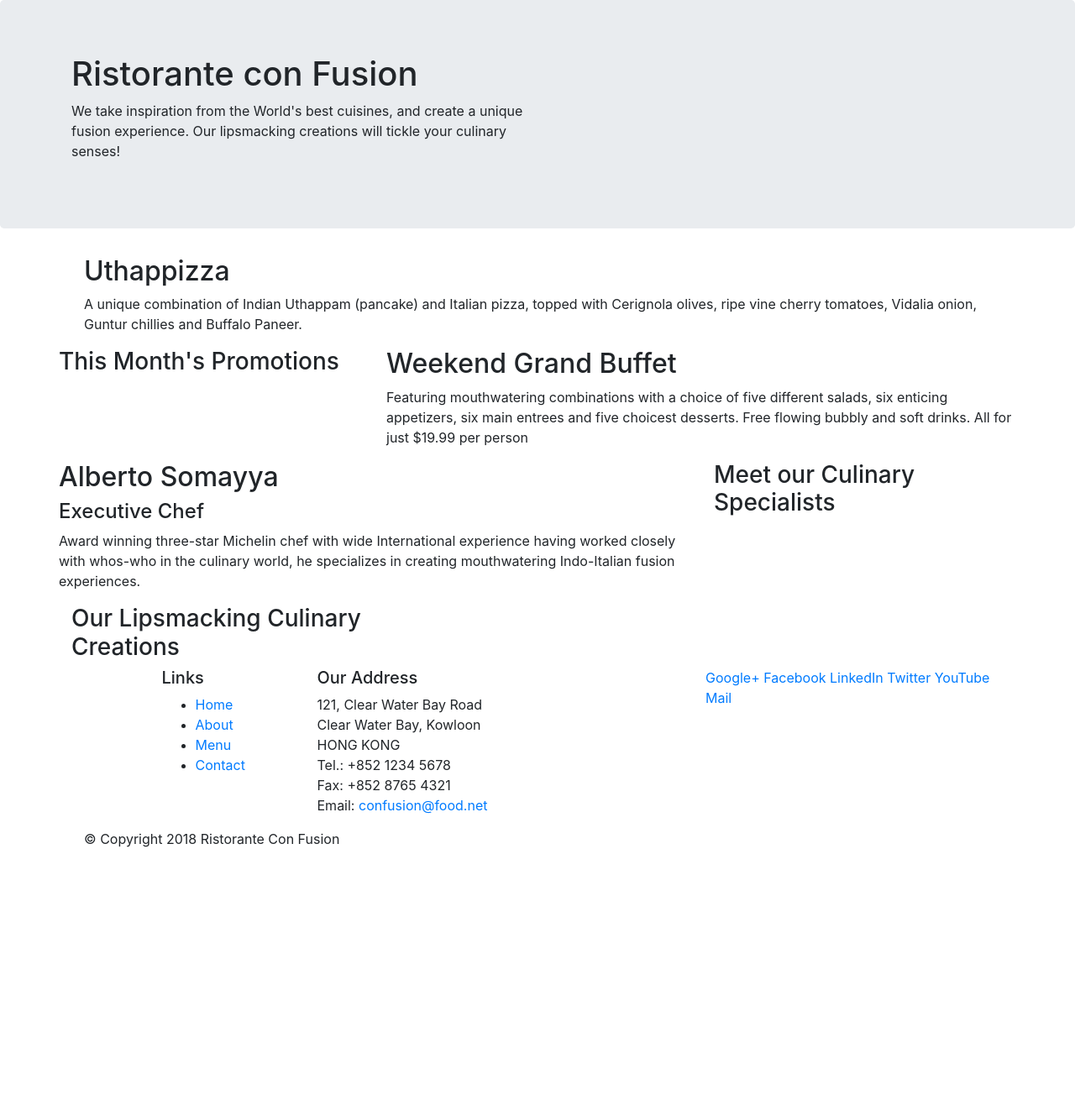
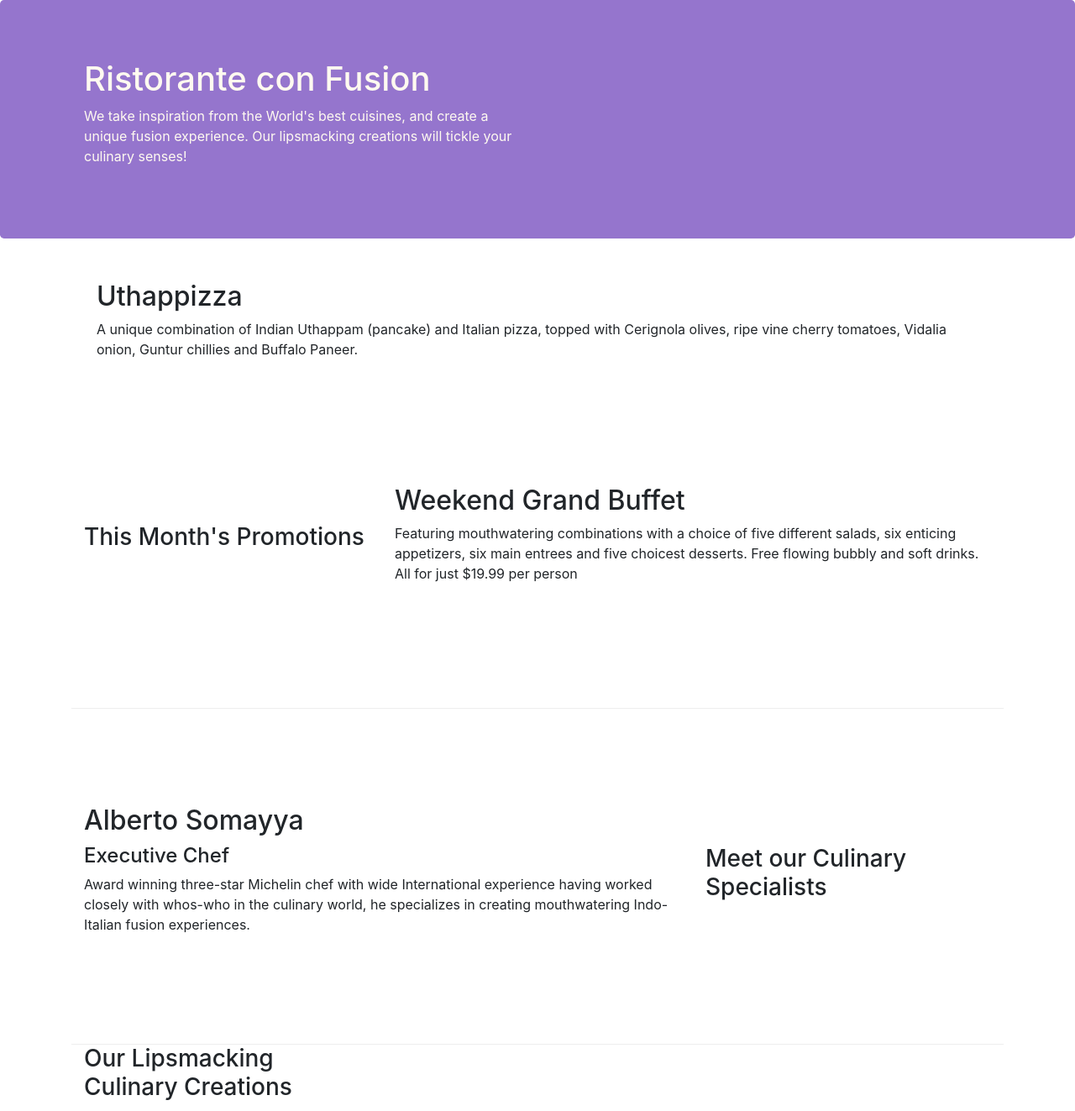
Before and after one commit to ngireric123/coursera-bootstrap-4, a website: page index.html in a window 1280 px wide. Shown: the top 1323 px of the page at 84% size. Before the commit the page ends 1027 px from the top, so only its background shows below. Drawn offline with nearby package versions, Linux system fonts and the light colour scheme.

Commit message:
bootstrap grid part 2

```diff
--- /dev/null
+++ b/css/styles.css
@@ -0,0 +1,30 @@
+.row-header {
+    margin: 0px auto;
+    padding: 0px auto;
+}
+
+.row-content {
+    margin: 0px auto;
+    padding: 50px 0px 50px 0px;
+    border-bottom: 1px ridge;
+    min-height: 400px;
+}
+
+.footer {
+    background-color: #D1C4E9;
+    margin: 0px auto;
+    padding: 20px 0px 20px 0px;
+}
+
+.jumbotron {
+    padding: 70px 30px 70px 30px;
+    margin: 0px auto;
+    background: #9575CD;
+    color: floralwhite;
+}
+
+.address {
+    font-size: 80%;
+    margin: 0px;
+    color: #0f0f0f;
+}
--- a/index.html
+++ b/index.html
@@ -9,6 +9,7 @@
 
       <!-- Bootstrap CSS -->
       <link rel="stylesheet" href="node_modules/bootstrap/dist/css/bootstrap.min.css">
+      <link rel="stylesheet" href="css/styles.css">
     <title>Ristorante Con Fusion</title>
 </head>
 
@@ -16,7 +17,7 @@
 
     <header class="jumbotron">
         <div class="container">
-            <div class="row">
+            <div class="row row-header">
                 <div class="col-12 col-sm-6">
                     <h1>Ristorante con Fusion</h1>
                     <p>We take inspiration from the World's best cuisines, and create a unique fusion experience. Our lipsmacking creations will tickle your culinary senses!</p>
@@ -28,7 +29,7 @@
     </header>
 
     <div class="container">
-        <div class="row">
+        <div class="row row-content align-items-center">
             <div class="col-12 col-sm-4 order-sm-last col-dm-3">
                 <h3>Our Lipsmacking Culinary Creations</h3>
             </div>
@@ -40,7 +41,7 @@
         </div>
 
 
-        <div class="row">
+        <div class="row row-content align-items-center">
             <div class="col-12 col-sm-4 col-dm-3">
                 <h3>This Month's Promotions</h3>
             </div>
@@ -50,7 +51,7 @@
             </div>
         </div>
 
-        <div class="row">
+        <div class="row row-content align-items-center">
             <div class="col-12 col-sm-4 order-sm-last col-dm-3">
                 <h3>Meet our Culinary Specialists</h3>
             </div>
@@ -62,12 +63,12 @@
         </div>
     </div>
 
-    <footer>
+    <footer class="footer">
         <div class="container">
             <div class="row">
                 <div class="col-4 offset-1 col-sm-2">
                     <h5>Links</h5>
-                    <ul>
+                    <ul class="list-unstyled">
                         <li><a href="#">Home</a></li>
                         <li><a href="#">About</a></li>
                         <li><a href="#">Menu</a></li>
@@ -85,8 +86,8 @@
 		              Email: <a href="mailto:confusion@food.net">confusion@food.net</a>
 		           </address>
                 </div>
-                <div class="col-12 col-sm-4">
-                    <div>
+                <div class="col-12 col-sm-4 align-items-center">
+                    <div class="text-center">
                         <a href="http://google.com/+">Google+</a>
                         <a href="http://www.facebook.com/profile.php?id=">Facebook</a>
                         <a href="http://www.linkedin.com/in/">LinkedIn</a>
@@ -96,7 +97,7 @@
                     </div>
                 </div>
            </div>
-           <div class="row">
+           <div class="row justify-content-center">
                 <div class="col-auto">
                     <p>© Copyright 2018 Ristorante Con Fusion</p>
                 </div>
```
